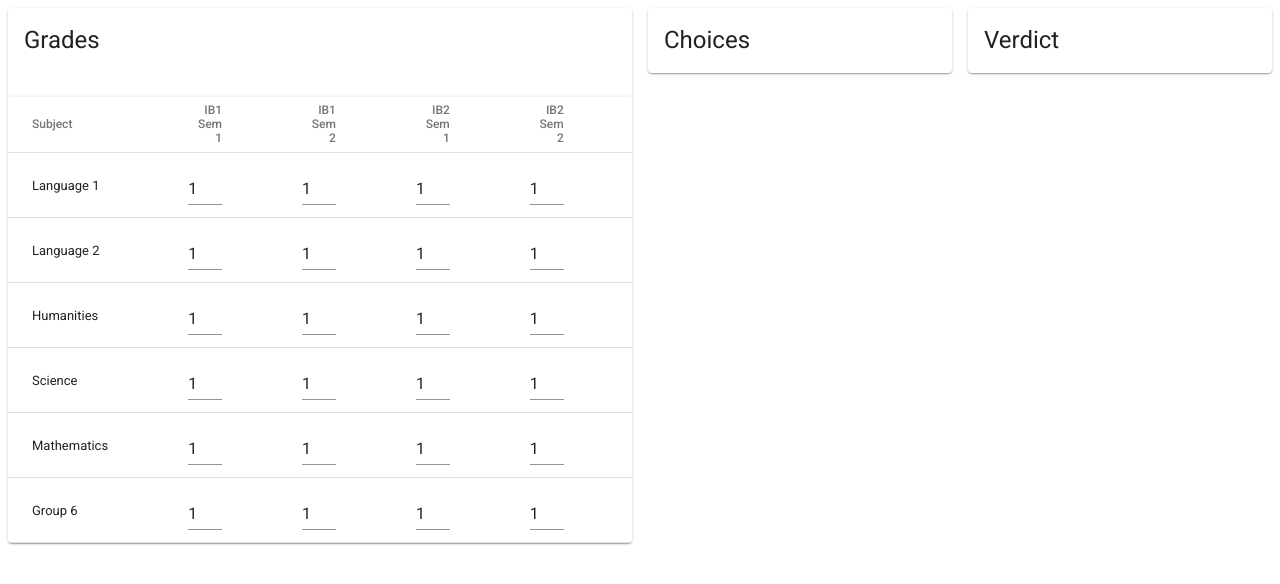
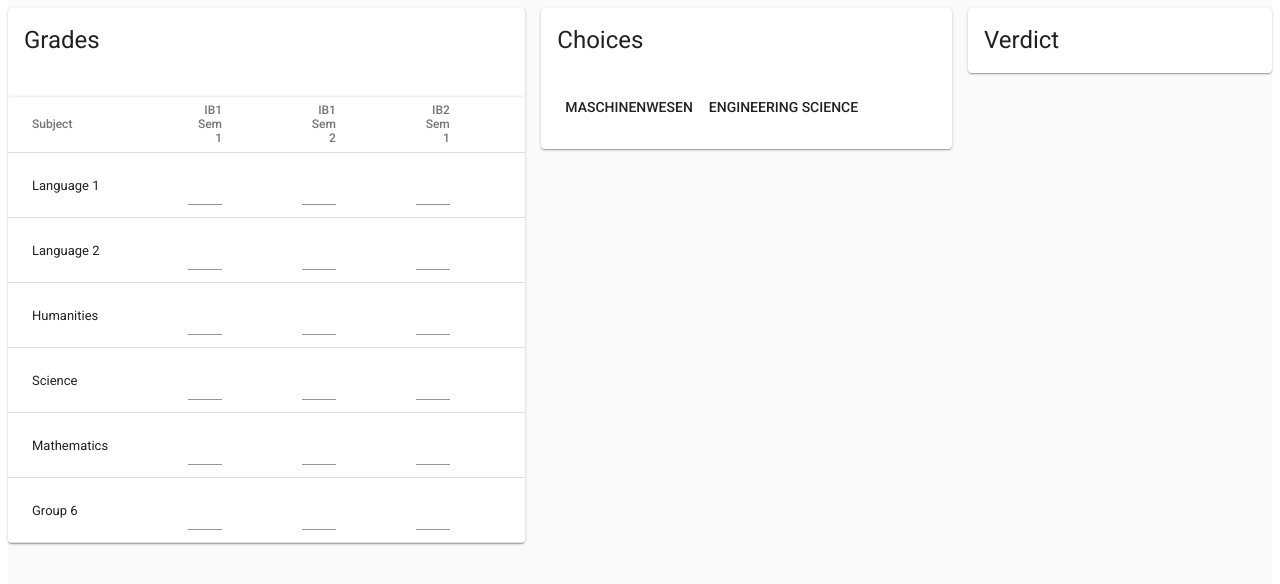
Before and after one commit to ojas121/tum-accept, a React (Create React App) app: page / in a window 1280 px wide. Shown: the top 584 px of the page. Built offline with nearby package versions, Linux system fonts and the light colour scheme.

Commit message:
Many improvements

```diff
--- a/public/index.html
+++ b/public/index.html
@@ -27,7 +27,7 @@
   </head>
   <body>
     <noscript>You need to enable JavaScript to run this app.</noscript>
-    <div id="root"></div>
+    <div id="root" style="height: calc(100vh - 8px)"></div>
     <!--
       This HTML file is a template.
       If you open it directly in the browser, you will see an empty page.
--- a/src/App.js
+++ b/src/App.js
@@ -6,10 +6,27 @@ import SimpleTable from './GradesTable.js'
 import Grid from '@material-ui/core/Grid'
 import Card from '@material-ui/core/Card'
 import CardHeader from '@material-ui/core/CardHeader'
-import CardContent from '@material-ui/core/CardHeader'
+import CardContent from '@material-ui/core/CardContent'
+import ChoiceForm from './ChoiceForm'
+import createMuiTheme from "@material-ui/core/styles/createMuiTheme";
+import {purple, teal} from "@material-ui/core/colors";
 
 
-const styles = {
+const theme = createMuiTheme({palette: {
+    primary: {
+      light: purple[300],
+      main: purple[500],
+      dark: purple[700],
+    },
+    secondary: {
+      light: teal[300],
+      main: teal[500],
+      dark: teal[700],
+    },
+  },
+});
+
+const styles = theme => ({
   card: {
     minWidth: 275,
   },
@@ -21,34 +38,61 @@ const styles = {
   title: {
     fontSize: 14,
   },
-};
+  App: {
+    backgroundColor: theme.palette.background.default,
+    height: '100%',
+  },
+});
 
 class App extends Component {
   constructor(props) {
     super(props);
     this.state = {
-      scoreNoExtra: 0,
+      avgGrades: [1,1,1,1,1,1],
       bonus: 0,
+      subjectWeighting: [1,1,0,1,2,1],
+      overallWeighting: [0.6,0.4],
     };
   }
 
-  changeBaseScore = () => {};
-  changeBonus = () => {};
+  changeGrade = (newScore, group) => {
+    let newGrades = this.state.avgGrades;
+    newGrades[group-1] = newScore;
+    this.setState({
+      avgGrades: newGrades,
+    }, () => console.log(this.state.avgGrades));
+  };
+  changeBonus = (newBonus) => {
+    this.setState({
+      bonus: newBonus,
+    });
+  };
+  changeSubjectWeighting = (newWeight, group) => {
+    let newWeights = this.state.subjectWeighting;
+    newWeights[group-1] = newWeight;
+    this.setState({
+      avgGrades: newWeights,
+    });
+  };
 
   render() {
+    const {classes} = this.props;
     return (
-      <div className="App">
+      <div className={classes.App}>
         <Grid container spacing={16}>
-          <Grid item md={6}>
+          <Grid item md={5}>
             <Card>
               <CardHeader title={"Grades"}/>
-              <SimpleTable/>
+              <SimpleTable changeGrade={this.changeGrade}/>
             </Card>
           </Grid>
 
-          <Grid item md={3}>
+          <Grid item md={4}>
             <Card>
               <CardHeader title={"Choices"}/>
+              <CardContent>
+                <ChoiceForm/>
+              </CardContent>
             </Card>
           </Grid>
 
@@ -63,4 +107,4 @@ class App extends Component {
   }
 }
 
-export default withStyles(styles) (App);
+export default withStyles(styles, { withTheme: true }) (App);
--- /dev/null
+++ b/src/ChoiceForm.js
@@ -0,0 +1,30 @@
+import React from 'react';
+import './App.css';
+import { withStyles } from '@material-ui/core/styles';
+import Button from '@material-ui/core/Button'
+
+
+const styles = {
+
+};
+
+class ChoiceForm extends React.Component {
+    constructor(props) {
+        super(props);
+    }
+
+    preset = choice => {};
+
+    render() {
+
+        return (
+            <div>
+                <Button>Maschinenwesen</Button>
+                <Button>Engineering Science</Button>
+                <br/>
+            </div>
+        )
+    }
+}
+
+export default withStyles(styles) (ChoiceForm);
--- a/src/GradesTable.js
+++ b/src/GradesTable.js
@@ -91,11 +91,11 @@ class SimpleTable extends React.Component {
         return {
             id: this.id,
             sub: subject,
-            y1s1: <GradeSelector changeGrade={this.changeGrade} subject={group} year={1} sem={1} value={this.state["g"+group].y1s1}/>,
-            y1s2: <GradeSelector changeGrade={this.changeGrade} subject={group} year={1} sem={2} value={this.state["g"+group].y1s2}/>,
-            y2s1: <GradeSelector changeGrade={this.changeGrade} subject={group} year={2} sem={1} value={this.state["g"+group].y2s1}/>,
-            y2s2: <GradeSelector changeGrade={this.changeGrade} subject={group} year={2} sem={2} value={this.state["g"+group].y2s2}/>,
-            final: <GradeSelector changeGrade={this.changeGrade} subject={group} year={3} sem={1} value={this.state["g"+group].y3s1}/>,
+            y1s2: <GradeSelector changeGrade={this.changeGrade} subject={group} year={1} sem={2} />,
+            y1s1: <GradeSelector changeGrade={this.changeGrade} subject={group} year={1} sem={1} />,
+            y2s1: <GradeSelector changeGrade={this.changeGrade} subject={group} year={2} sem={1} />,
+            y2s2: <GradeSelector changeGrade={this.changeGrade} subject={group} year={2} sem={2} />,
+            final: <GradeSelector changeGrade={this.changeGrade} subject={group} year={3} sem={1} />,
         };
     }
 
@@ -106,12 +106,18 @@ class SimpleTable extends React.Component {
         this.setState({
             [subject]: change,
         }, () => {console.log(this.state)});
-
+        this.updateSuper(subject, change);
     };
 
-    componentWillUpdate(nextProps, nextState, nextContext) {
-        console.log("will update");
-    }
+    updateSuper = (subject, newGrades) => {
+        let average = Number(newGrades.y1s1);
+        average += Number(newGrades.y1s2);
+        average += Number(newGrades.y2s1);
+        average += Number(newGrades.y2s2);
+        average += Number(newGrades.y3s1);
+        average = average/5;
+        this.props.changeGrade(average, subject);
+    };
 
     render() {
         const { classes } = this.props;
--- a/src/Selects.js
+++ b/src/Selects.js
@@ -8,14 +8,14 @@ class GradeSelector extends React.Component {
     constructor(props) {
         super(props);
         this.state = {
-            value: this.props.value,
+            value: "",
         }
     }
 
     onChange = (change) => {
 
         let newGrade = change.target.value;
-        this.props.changeGrade(newGrade, "g" + this.props.subject, "y" + this.props.year + "s" + this.props.sem);
+        this.props.changeGrade(newGrade, this.props.subject, "y" + this.props.year + "s" + this.props.sem);
         this.setState({value: newGrade});
     };
 
```
